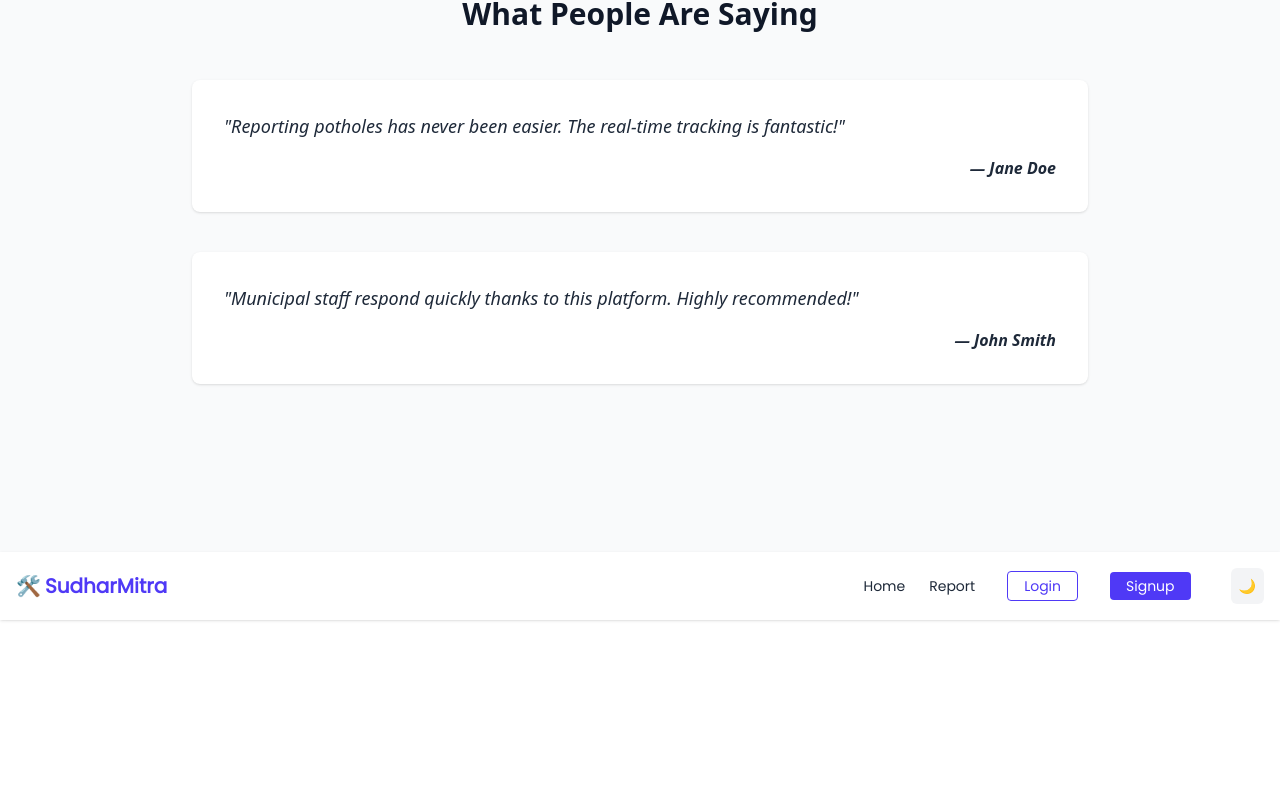
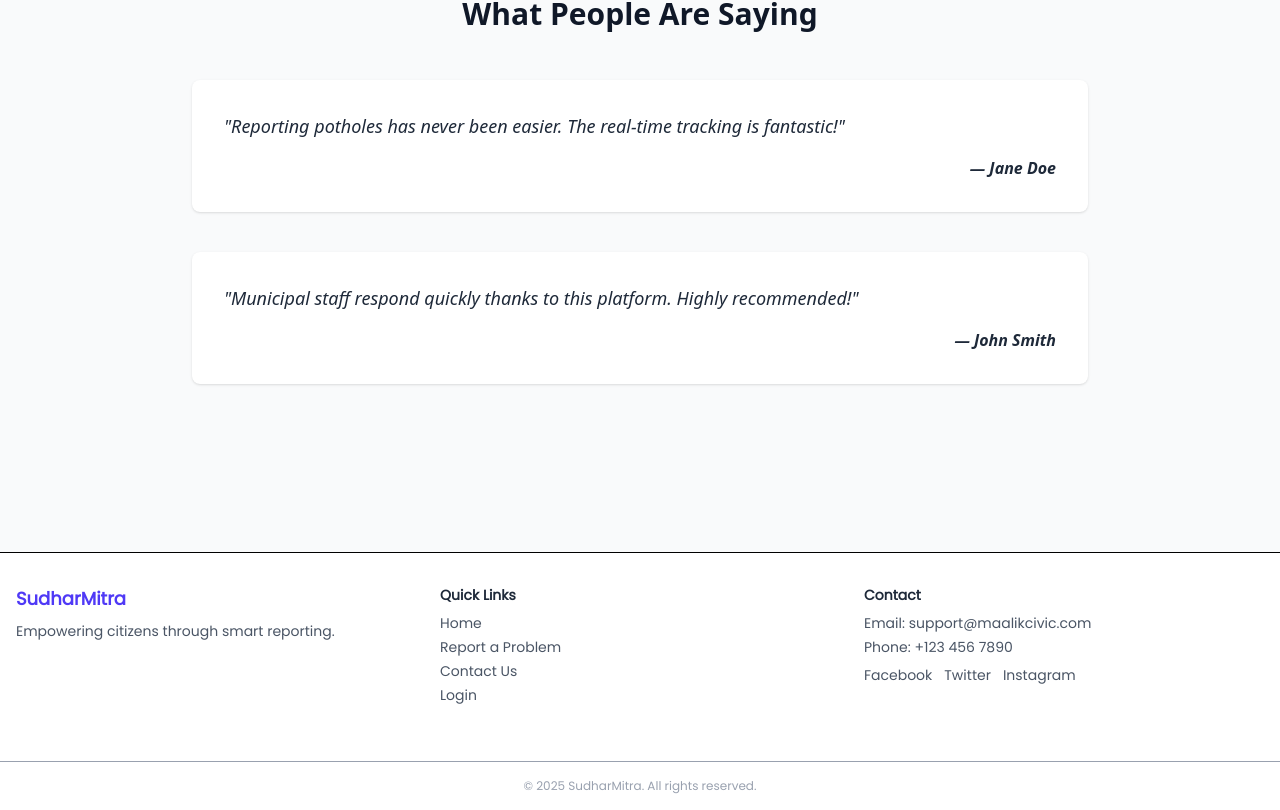
Before and after one commit to akashroy18/civicsenseIssue, a React (Vite) app in the folder SIH2025-Civic-Sense-main/Civic Sense/Jharkhand Frontend/frontend/: page / in a window 1280 px wide. Shown: the part 1272-2082 px from the top of the page. Before the commit the page ends 1892 px from the top, so only its background shows below. Built offline with nearby package versions, Linux system fonts and the light colour scheme.

Commit message:
Update Footer.jsx

```diff
--- a/SIH2025-Civic-Sense-main/Civic Sense/Jharkhand Frontend/frontend/src/components/Footer.jsx
+++ b/SIH2025-Civic-Sense-main/Civic Sense/Jharkhand Frontend/frontend/src/components/Footer.jsx
@@ -1,93 +1,49 @@
-import React, { useState, useEffect } from 'react';
-import { Link, useNavigate } from 'react-router-dom';
-import { useAuth } from '../hooks/useAuth';
+import React from 'react';
+import { Link } from 'react-router-dom';
 
-export default function Header() {
-  const { user, logout } = useAuth();
-  const nav = useNavigate();
+export default function Footer() {
+  return (
+    <footer className="bg-white border-t dark:bg-gray-900">
+      <div className="container mx-auto px-4 py-8 grid grid-cols-1 md:grid-cols-3 gap-6 text-sm text-gray-600">
 
-  const userRole = user?.user?.role || user?.role || (user && user.user && user.user.role);
 
-  // Dark mode state: initialize from localStorage or system preference
-  const [darkMode, setDarkMode] = useState(() => {
-    if (typeof window !== 'undefined') {
-      const saved = localStorage.getItem('darkMode');
-      if (saved !== null) return saved === 'true';
-      return window.matchMedia('(prefers-color-scheme: dark)').matches;
-    }
-    return false;
-  });
+        <div>
+          <h2 className="text-lg font-bold text-indigo-600">SudharMitra</h2>
+          <p className="mt-2 dark:text-gray-50">Empowering citizens through smart reporting.</p>
+        </div>
 
-  useEffect(() => {
-    const root = window.document.documentElement;
-    if (darkMode) {
-      root.classList.add('dark');
-    } else {
-      root.classList.remove('dark');
-    }
-    localStorage.setItem('darkMode', darkMode.toString());
-  }, [darkMode]);
 
-  return (
-    <header className="sticky top-0 z-50 bg-white dark:bg-gray-900 shadow dark:shadow-lg transition-colors">
-      <div className="container mx-auto px-4 py-4 flex items-center justify-between">
-        {/* Logo / Branding */}
-        <Link to="/" className="text-xl font-bold text-indigo-600 dark:text-indigo-400 flex items-center gap-1">
-          <span>🛠️</span> SudharMitra
-        </Link>
+        <div className="dark:text-gray-50">
+          <h3 className="font-semibold text-gray-800 mb-2 dark:text-gray-50">Quick Links</h3>
+          <ul className="space-y-1 text-gray-600 dark:text-gray-300">
+            <li><Link to="/" className="hover:text-indigo-600">Home</Link></li>
+            <li><Link to="/report" className="hover:text-indigo-600">Report a Problem</Link></li>
+            <li><Link to="/contact" className="hover:text-indigo-600">Contact Us</Link></li>
+            <li><Link to="/login" className="hover:text-indigo-600">Login</Link></li>
+          </ul>
+        </div>
 
-        {/* Navigation */}
-        <nav className="flex items-center gap-6 text-sm text-gray-800 dark:text-gray-200">
-          <Link to="/" className="hover:text-indigo-600 dark:hover:text-indigo-400 transition-colors">Home</Link>
-          <Link to="/report" className="hover:text-indigo-600 dark:hover:text-indigo-400 transition-colors">Report</Link>
-          {/* <Link to="/contact" className="hover:text-indigo-600 dark:hover:text-indigo-400 transition-colors">Contact</Link> */}
 
-          {user ? (
-            <>
-              <Link
-                to={userRole === 'citizen' ? '/dashboard/customer' : '/dashboard/admin'}
-                className="hover:text-indigo-600 dark:hover:text-indigo-400 transition-colors"
-              >
-                Dashboard
-              </Link>
-              <button
-                onClick={() => {
-                  logout();
-                  nav('/login');
-                }}
-                className="ml-2 px-4 py-1 rounded border border-gray-300 dark:border-gray-600 text-gray-700 dark:text-gray-300 text-sm hover:bg-gray-100 dark:hover:bg-gray-800 transition"
-              >
-                Logout
-              </button>
-            </>
-          ) : (
-            <>
-              <Link
-                to="/login"
-                className="ml-2 px-4 py-1 rounded text-indigo-600 dark:text-indigo-400 border border-indigo-600 dark:border-indigo-400 hover:bg-indigo-50 dark:hover:bg-indigo-900 transition"
-              >
-                Login
-              </Link>
-              <Link
-                to="/signup"
-                className="ml-2 px-4 py-1 rounded bg-indigo-600 dark:bg-indigo-500 text-white hover:bg-indigo-700 dark:hover:bg-indigo-600 transition"
-              >
-                Signup
-              </Link>
-            </>
-          )}
+        <div className=" text-gray-950 dark:text-gray-50">
+          <h3 className="font-semibold text-gray-800 mb-2 dark:text-gray-50">Contact</h3>
+          <ul className="space-y-1 text-gray-600 dark:text-gray-300">
+            <li>Email: support@maalikcivic.com</li>
+            <li>Phone: +123 456 7890</li>
+            <li className="flex gap-3 mt-2">
+              {/* Placeholder for icons */}
+              <a href="#" className="hover:text-indigo-600">Facebook</a>
+              <a href="#" className="hover:text-indigo-600">Twitter</a>
+              <a href="#" className="hover:text-indigo-600">Instagram</a>
+            </li>
+          </ul>
+        </div>
 
-          {/* Dark Mode Toggle */}
-          <button
-            onClick={() => setDarkMode(!darkMode)}
-            aria-label="Toggle Dark Mode"
-            className="ml-4 p-2 rounded-md bg-gray-100 dark:bg-gray-800 text-gray-800 dark:text-gray-200 hover:bg-gray-300 dark:hover:bg-gray-600 transition focus:outline-none focus:ring-2 focus:ring-indigo-500"
-            title="Toggle Dark Mode"
-          >
-            {darkMode ? '☀️' : '🌙'}
-          </button>
-        </nav>
       </div>
-    </header>
+
+      {/* Copyright */}
+      <div className="border-t mt-6 py-4 text-center text-xs text-gray-400">
+        &copy; {new Date().getFullYear()} SudharMitra. All rights reserved.
+      </div>
+    </footer>
   );
 }
```
